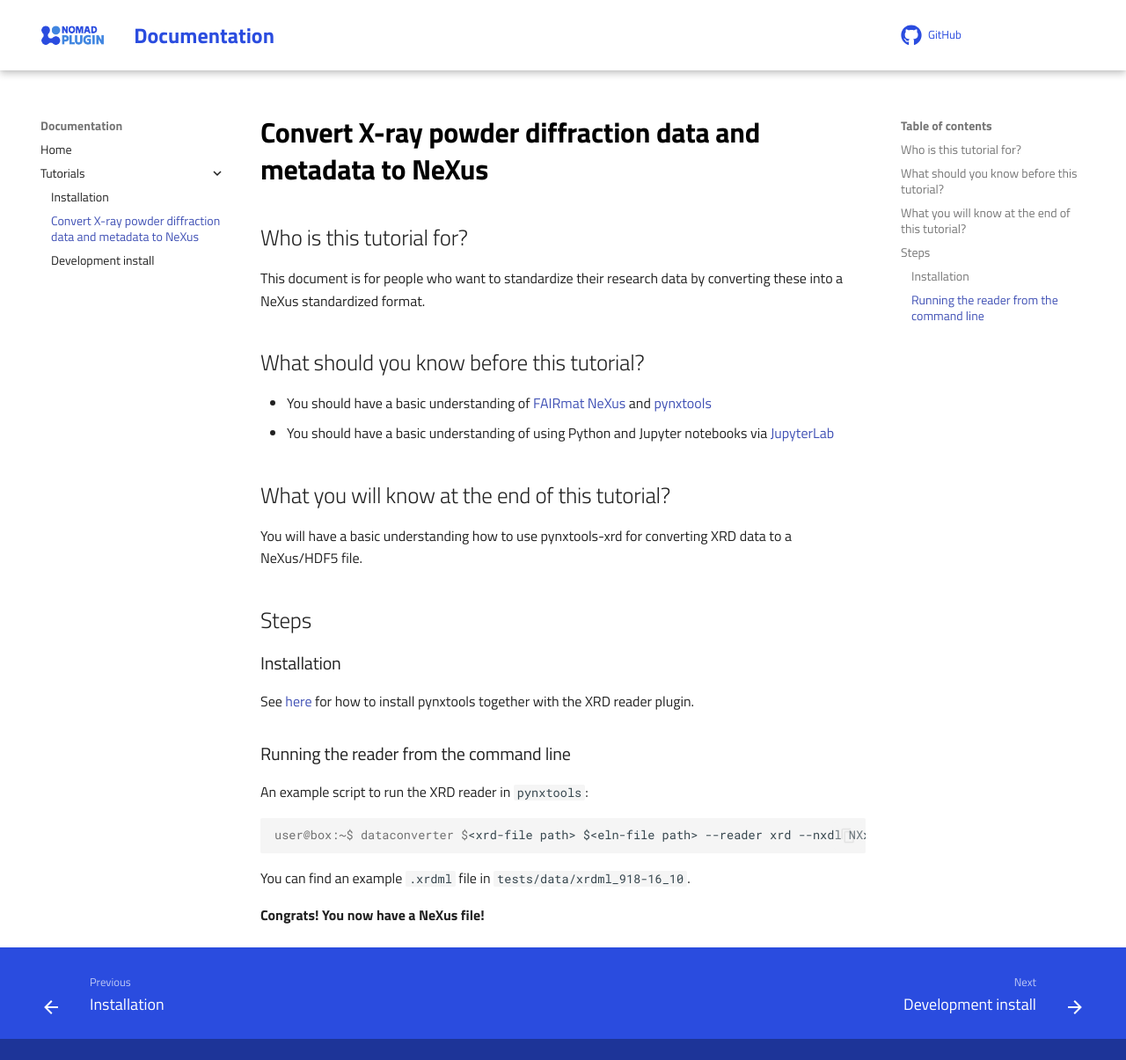
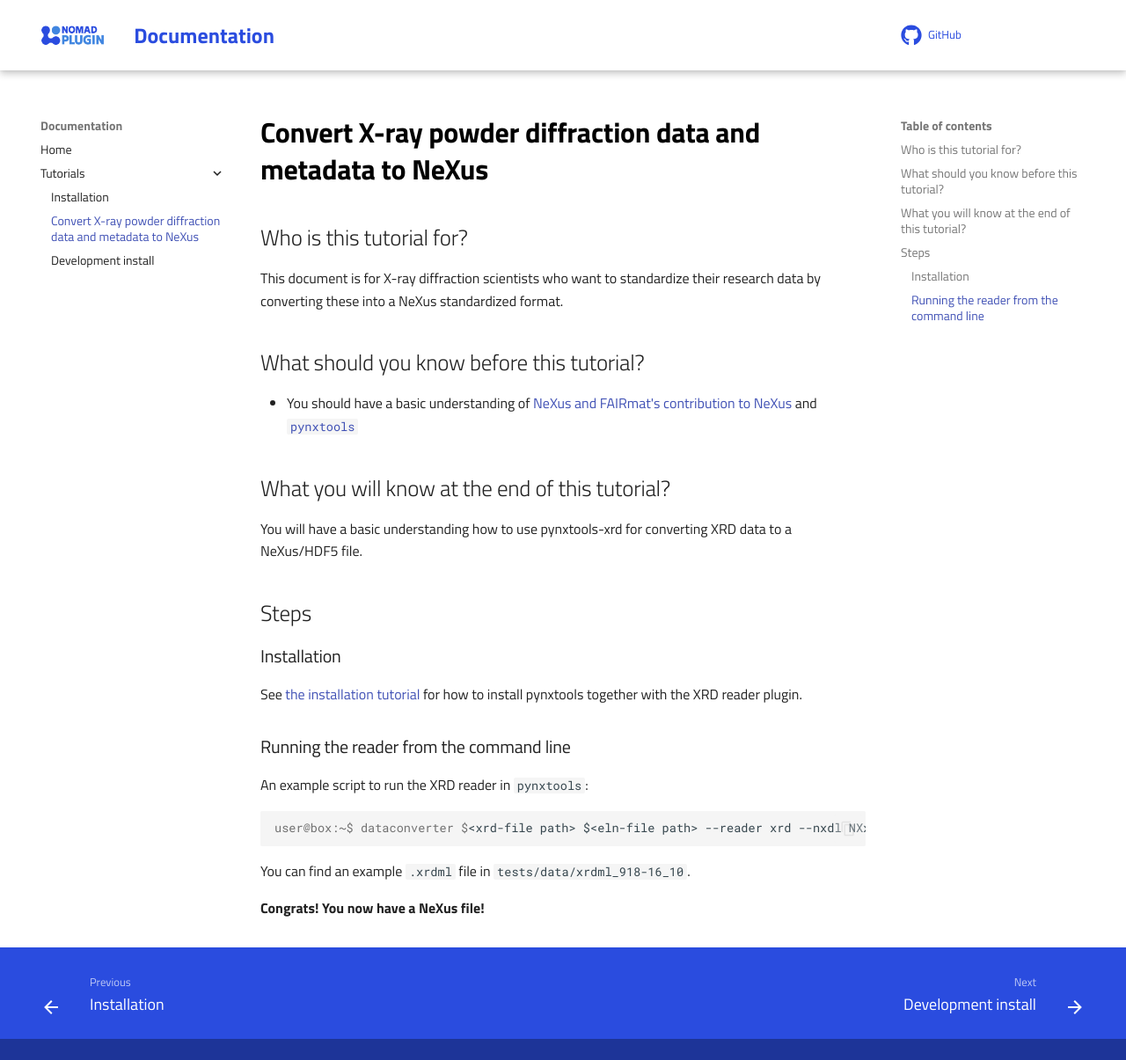
Before and after one commit to FAIRmat-NFDI/pynxtools-xrd, an MkDocs documentation site: the page built from docs/tutorial/standalone.md, in a window 1280 px wide and 1205 px high. Shown: the whole window at 88% size. Built offline with MkDocs 1.6.1 and Material for MkDocs 9.7.7, drawn with Linux system fonts in a browser that asks for light colours; comment, search, counter and statistics services are not loaded.

Commit message:
Update to latest pynxtools release and addressing reviewer comments

```diff
--- a/docs/tutorial/standalone.md
+++ b/docs/tutorial/standalone.md
@@ -2,13 +2,11 @@
 
 ## Who is this tutorial for?
 
-This document is for people who want to standardize their research data by converting these
-into a NeXus standardized format.
+This document is for X-ray diffraction scientists who want to standardize their research data by converting these into a NeXus standardized format.
 
 ## What should you know before this tutorial?
 
-- You should have a basic understanding of [FAIRmat NeXus](https://github.com/FAIRmat/nexus_definitions) and [pynxtools](https://github.com/FAIRmat/pynxtools)
-- You should have a basic understanding of using Python and Jupyter notebooks via [JupyterLab](https://jupyter.org)
+- You should have a basic understanding of [NeXus and FAIRmat's contribution to NeXus](https://github.com/FAIRmat-NFDI/nexus_definitions) and [`pynxtools`](https://github.com/FAIRmat/pynxtools)
 
 ## What you will know at the end of this tutorial?
 
@@ -18,7 +16,7 @@ You will have a basic understanding how to use pynxtools-xrd for converting XRD
 
 ### Installation
 
-See [here](installation.md) for how to install pynxtools together with the XRD reader plugin.
+See [the installation tutorial](installation.md) for how to install pynxtools together with the XRD reader plugin.
 
 ### Running the reader from the command line
 
--- a/pyproject.toml
+++ b/pyproject.toml
@@ -21,7 +21,7 @@ classifiers = [
     "Operating System :: OS Independent",
 ]
 dependencies = [
-    "pynxtools>=0.10.9",
+    "pynxtools>=0.12.0",
     "xmltodict",
     "fairmat-readers-xrd",
 ]
```
Also changed, not shown: docs/contact.md (+1 -1 lines), docs/index.md (+2 -2 lines), docs/tutorial/installation.md (+1 -1 lines).
